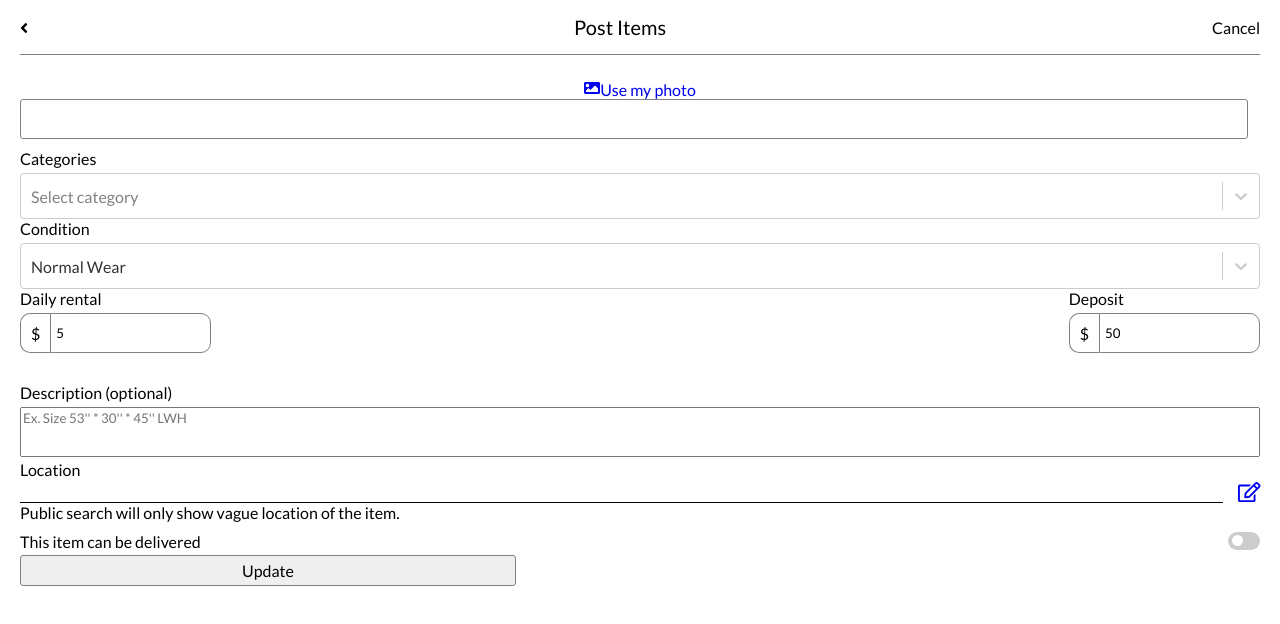
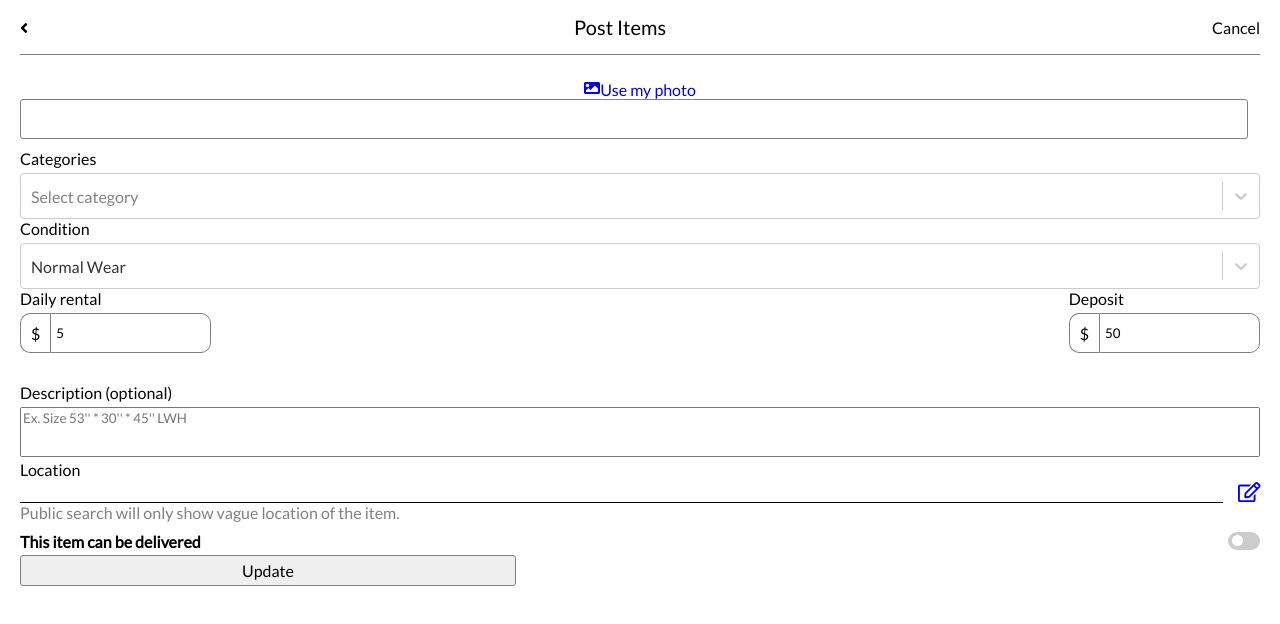
Before and after one commit to liquidMocha/enso-street, a React app: page /edit-complete-item in a window 1280 px wide. Shown: the top 624 px of the page. Built offline with nearby package versions, Linux system fonts and the light colour scheme; no server answers.

Commit message:
Adjust dollar input style

```diff
--- a/src/components/homepage/menu/MyItemCard.scss
+++ b/src/components/homepage/menu/MyItemCard.scss
@@ -45,9 +45,6 @@
           display: inline-flex;
           width: 50%;
           margin-right: 5px;
-        }
-        input {
-          width: 100%;
         }
       }
 
--- a/src/components/postItem/DeliveryToggle.js
+++ b/src/components/postItem/DeliveryToggle.js
@@ -1,6 +1,7 @@
 import PropTypes from 'prop-types';
 import React from "react";
 import Toggle from "./Toggle";
+import '../../styles/font.scss';
 
 const DeliveryToggle = (props) => {
     return (
--- a/src/components/postItem/PriceAndDelivery.js
+++ b/src/components/postItem/PriceAndDelivery.js
@@ -3,7 +3,7 @@ import React from "react";
 import PostItemTitleBar from "../shared/PostItemTitleBar";
 import {Link} from "react-router-dom";
 import "../../styles/Input.scss";
-import "../../styles/PriceAndDelivery.scss";
+import "./PriceAndDelivery.scss";
 import RentalPriceInputSection from "./RentalPriceInputSection";
 import DeliveryToggle from "./DeliveryToggle";
 import DeliveryFeeInputSection from "./DeliveryFeeInputSection";
--- a/src/components/shared/DollarInput.js
+++ b/src/components/shared/DollarInput.js
@@ -1,5 +1,5 @@
 import React from "react";
-import "../../styles/DollarInput.scss";
+import "./DollarInput.scss";
 
 const DollarInput = (props) => {
     return (
--- a/src/styles/DollarInput.scss
+++ b/src/components/shared/DollarInput.scss
@@ -1,9 +1,10 @@
-@import './Variables.scss';
+@import 'src/styles/Variables';
 
 .dollar-input {
   display: flex;
 
   input {
+    width: 100%;
     border-radius: 0 $normal-border-radius $normal-border-radius 0;
   }
 
```
Also changed, not shown: src/components/postItem/PriceAndDelivery.scss (renamed from src/styles/PriceAndDelivery.scss).
